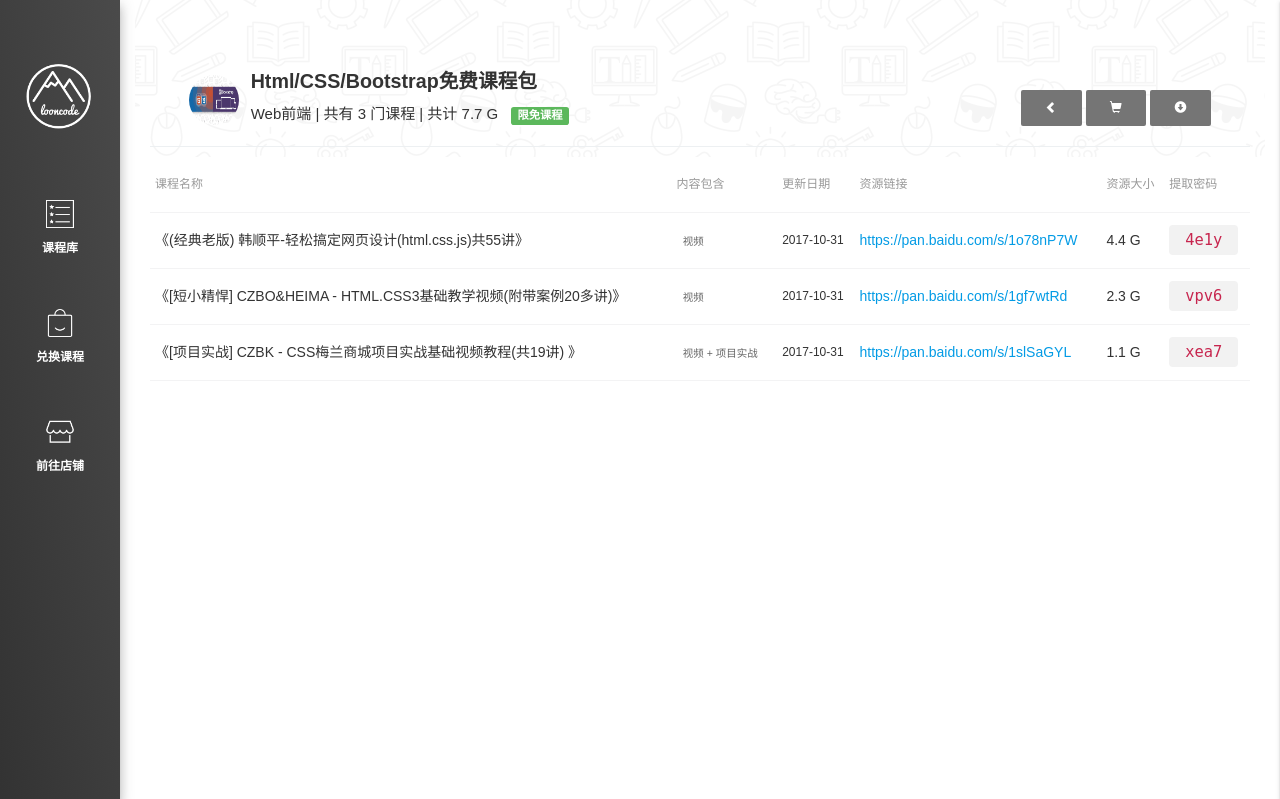
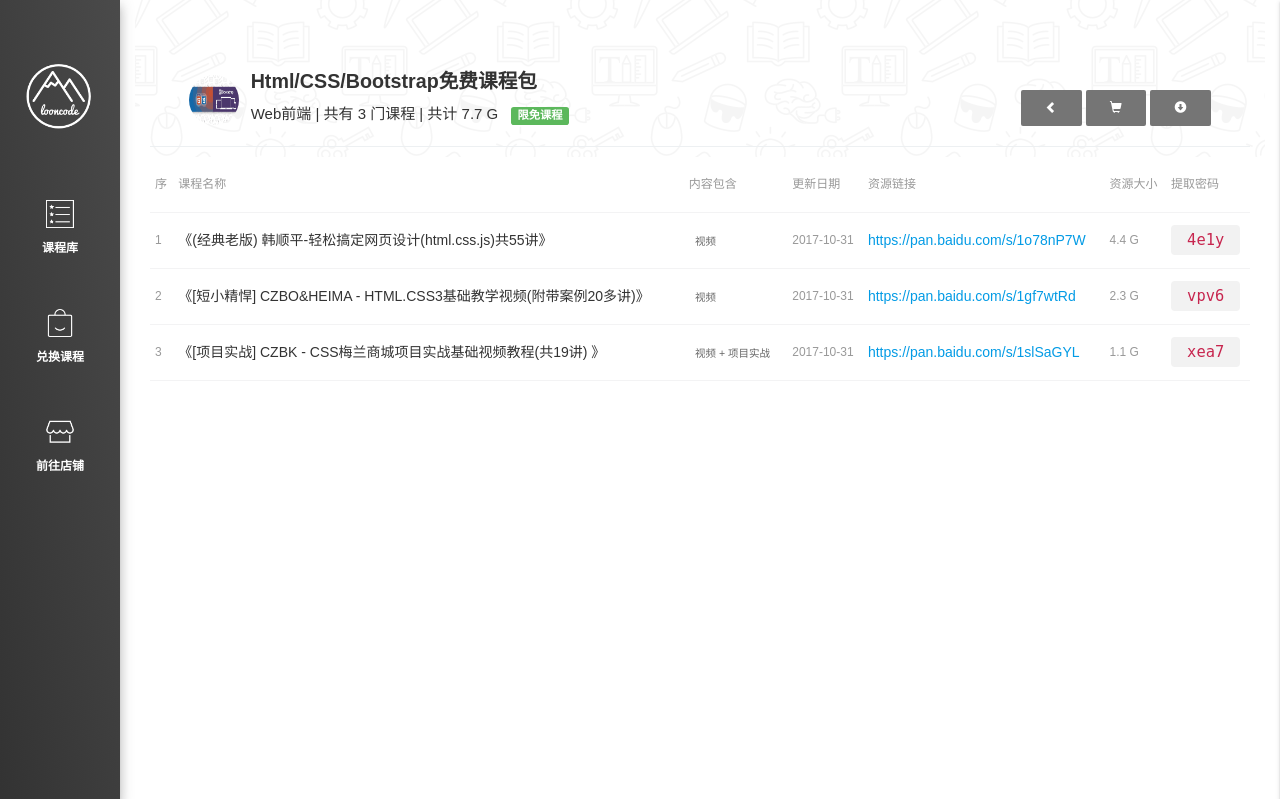
Before and after one commit to yanggan/leanroom, a Flask app: page /course/10000 in a window 1280 px wide. Shown: the top 799 px of the page. Run offline with Flask 2, Linux system fonts and the light colour scheme; data comes from the database, SQL or seed files in the repository; some libraries are stand-ins or nearby versions.

Commit message:
v0.1.10.309 added: course_table add index

```diff
--- a/serve/application/static/css/style.css
+++ b/serve/application/static/css/style.css
@@ -169,9 +169,13 @@ input[type=text].valid:not(.browser-default){
 .update_time{
 
     font-size: 12px;
-    color: ##666;
+    color: #999;
 }
+.resouce_name{
 
+    font-weight: 400;
+
+}
 
 /* 已兑换课程 */
 
--- a/serve/application/templates/course_detail.html
+++ b/serve/application/templates/course_detail.html
@@ -61,6 +61,7 @@
             <table class="highlight bordered">
                 <thead>
                     <tr>
+                        <th>序</th>
                         <th>课程名称</th>
                         <th>内容包含</th>
                         <th>更新日期</th>
@@ -73,7 +74,8 @@
                     {# 需要填充的地方 #}
                     {%for i in course_data.course_data %}
                     <tr>
-                        <td>《{{i.resource_name}}》</td>
+                        <td class="update_time" >{{loop.index}}</td>
+                        <td class="resouce_name">《{{i.resource_name}}》</td>
                         <td>
                             <!-- 代表：1：视频，2：视频+源码 3：视频+项目实战 4：书籍 5：源码  -->
                             {% if i.content_type == 1 %}
@@ -92,7 +94,7 @@
                         </td>
                         <td class="update_time">{{i.update_time}}</td>
                         <td><a target="_blank" href="{{i.resource_addr}}">{{i.resource_addr}}</a></td>
-                        <td>{{i.resource_size}} G</td>
+                        <td class="update_time" >{{i.resource_size}} G</td>
                         <td>
                             {% if passwd_dict %}
                                 <code class='code-passwd'> {{ passwd_dict.get(i.resource_id) }}  </code>
```
